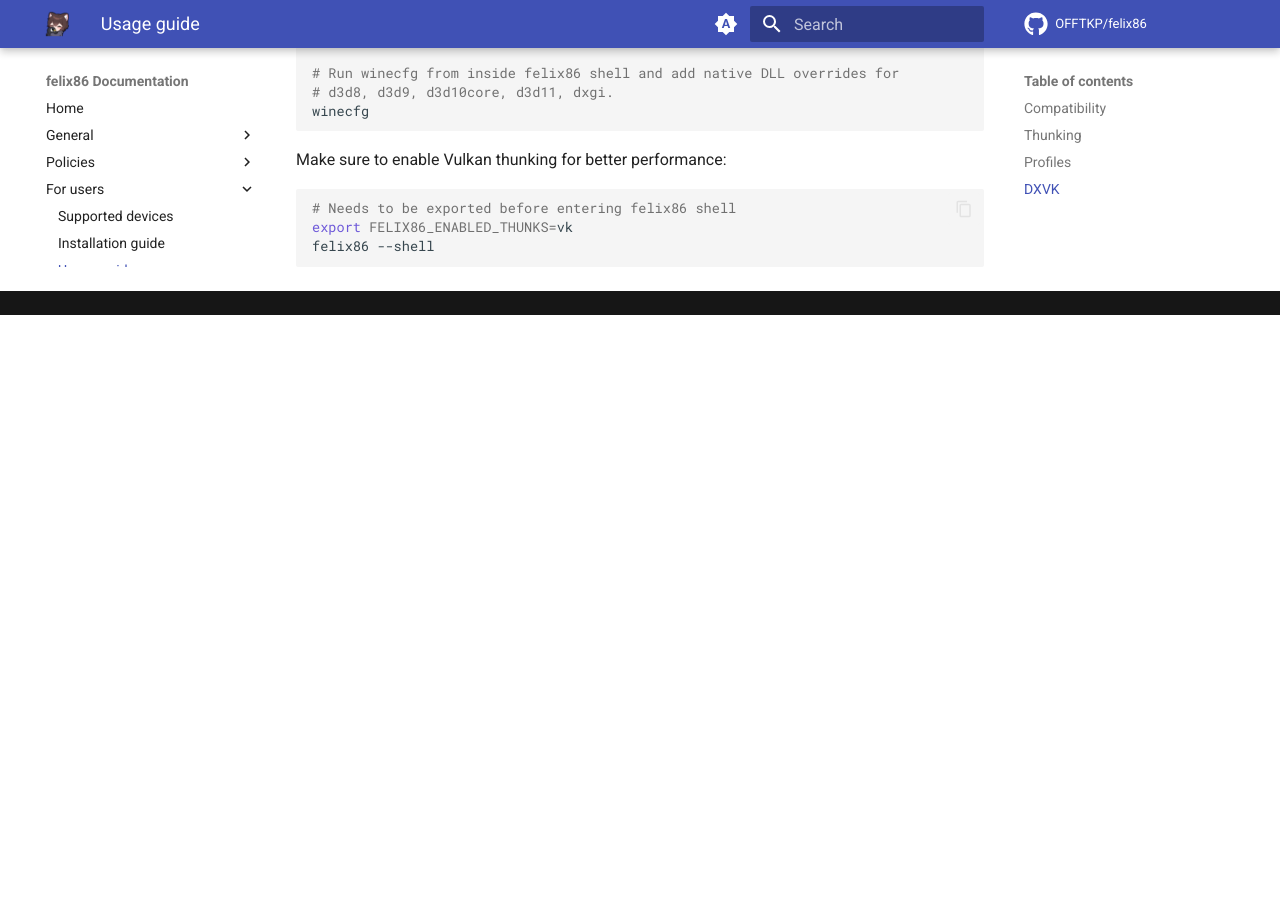
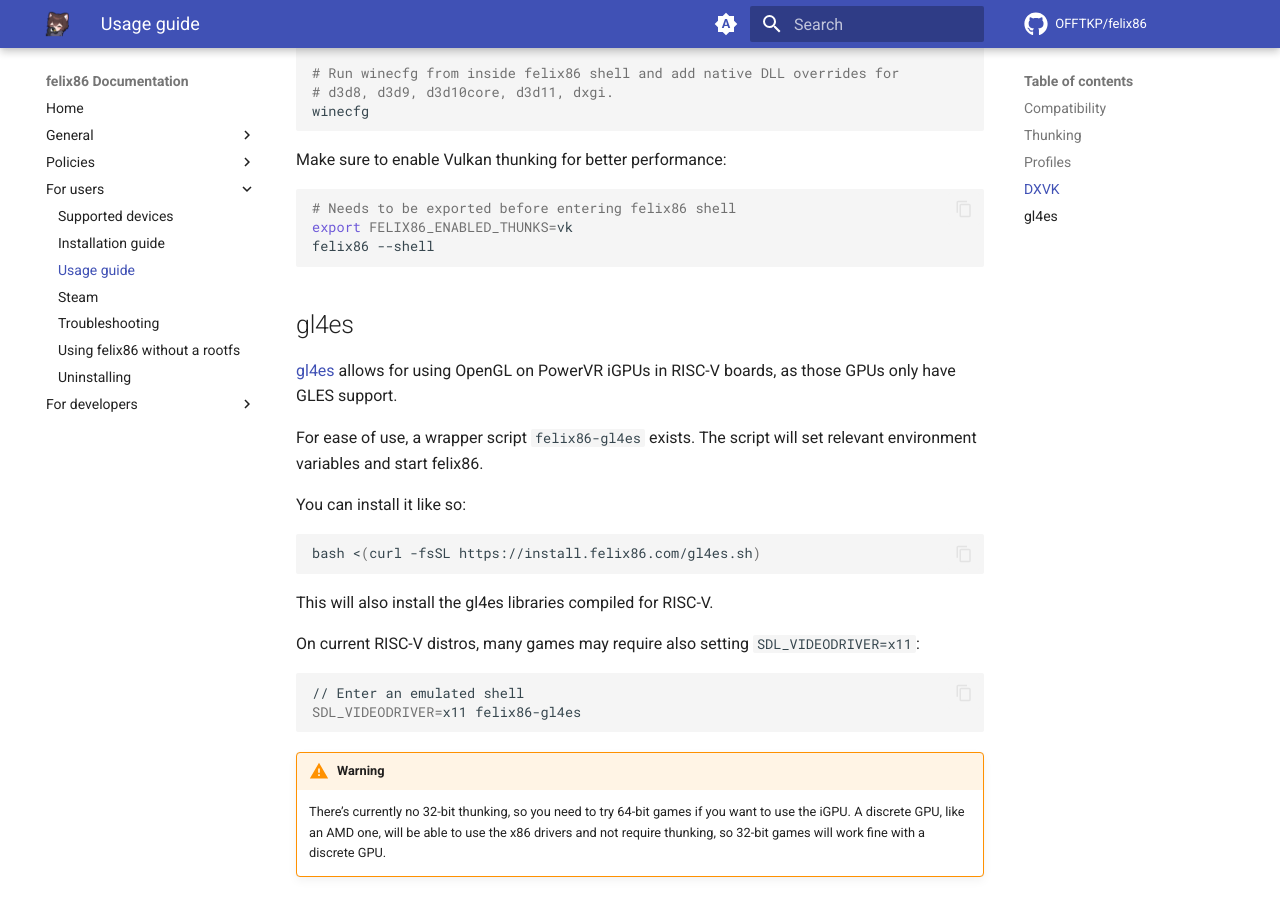
Before and after one commit to felix86-emu/docs, an MkDocs documentation site: the page built from docs/users/usage-guide.md, in a window 1280 px wide and 900 px high, scrolled down 1981 px. Built offline with MkDocs 1.6.1 and Material for MkDocs 9.7.7, drawn with Linux system fonts in a browser that asks for light colours; comment, search, counter and statistics services are not loaded; before the commit the page ends 2296 px from its top, so only the background shows below that.

Commit message:
Add gl4es category

````diff
--- a/docs/users/usage-guide.md
+++ b/docs/users/usage-guide.md
@@ -92,3 +92,25 @@ Make sure to enable Vulkan thunking for better performance:
 export FELIX86_ENABLED_THUNKS=vk
 felix86 --shell
 ```
+
+## gl4es
+
+[gl4es](https://github.com/ptitSeb/gl4es) allows for using OpenGL on PowerVR iGPUs in RISC-V boards, as those GPUs only have GLES support.
+
+For ease of use, a wrapper script `felix86-gl4es` exists. The script will set relevant environment variables and start felix86.
+
+You can install it like so:
+```bash
+bash <(curl -fsSL https://install.felix86.com/gl4es.sh)
+```
+
+This will also install the gl4es libraries compiled for RISC-V.
+
+On current RISC-V distros, many games may require also setting `SDL_VIDEODRIVER=x11`:
+```bash
+// Enter an emulated shell
+SDL_VIDEODRIVER=x11 felix86-gl4es
+```
+
+!!! Warning
+    There's currently no 32-bit thunking, so you need to try 64-bit games if you want to use the iGPU. A discrete GPU, like an AMD one, will be able to use the x86 drivers and not require thunking, so 32-bit games will work fine with a discrete GPU.
````
